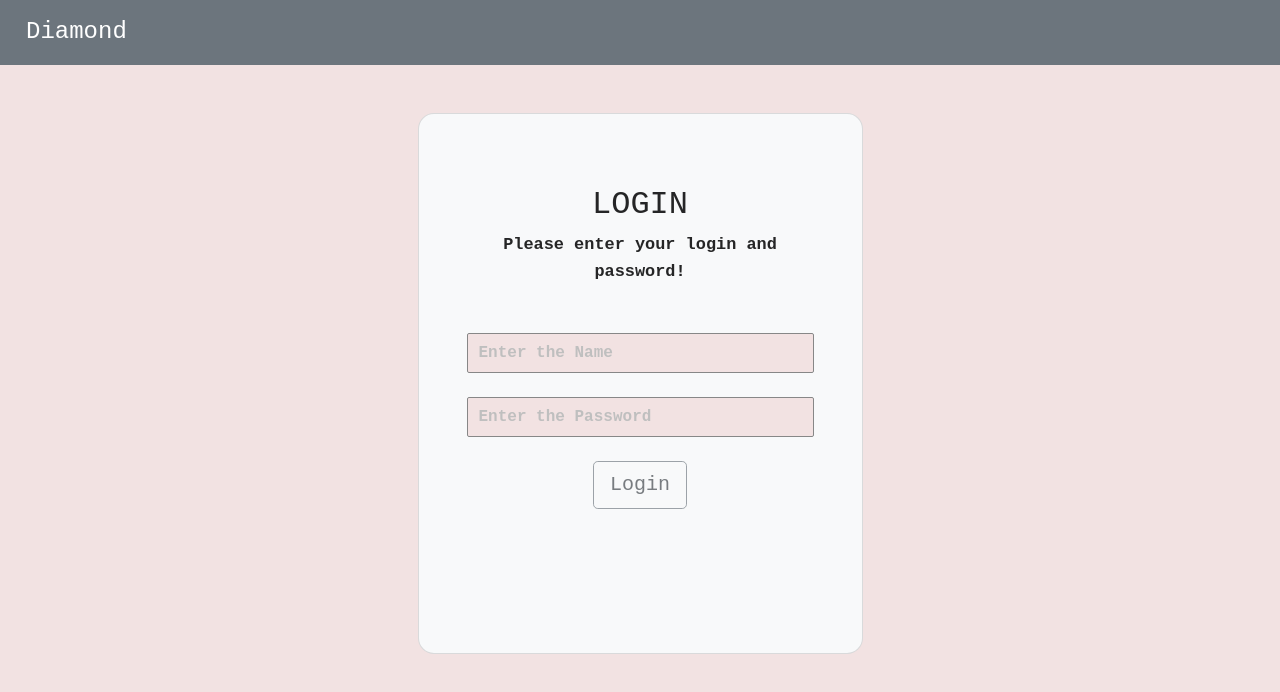
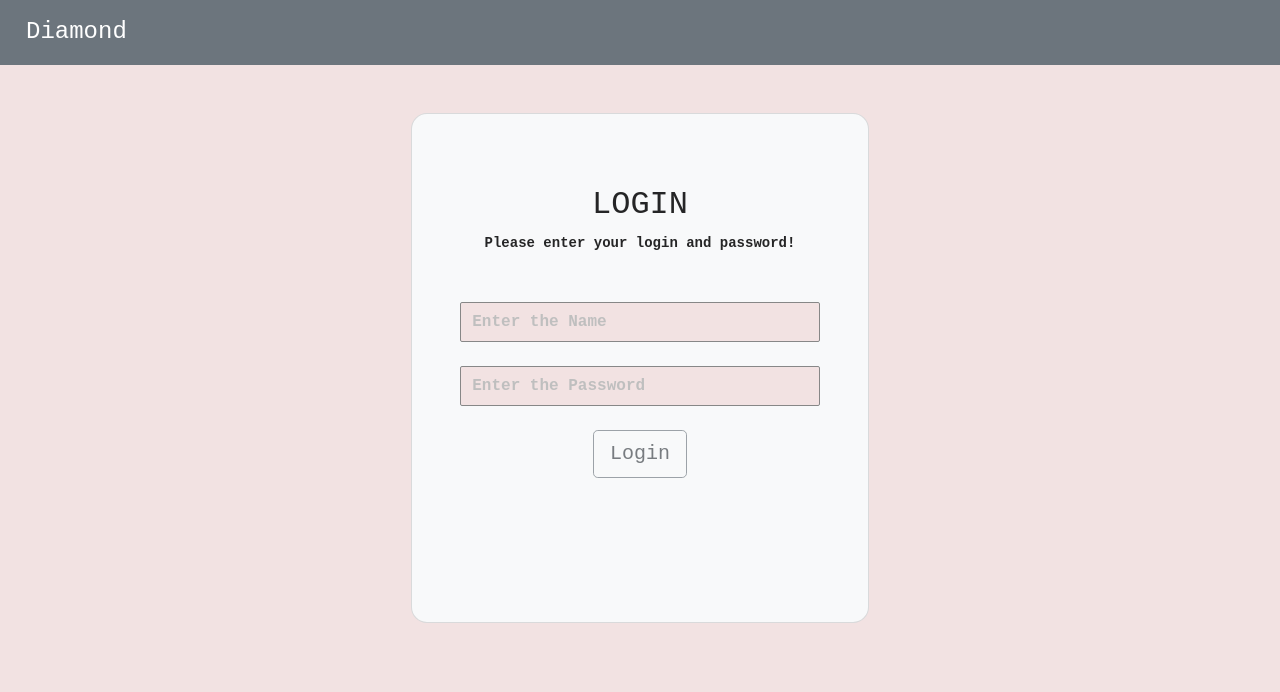
Before and after one commit to Uttam28s/DimondReport-fFront-end, a React (Create React App) app: page /#/ in a window 1280 px wide. Before the commit this address led to /#/login. Shown: the top 692 px of the page. Built offline with nearby package versions, Linux system fonts and the light colour scheme.

Commit message:
update paid functionality

```diff
--- a/package.json
+++ b/package.json
@@ -1,7 +1,7 @@
 {
   "name": "qr-code",
   "homepage": "./",
-  "version": "1.2.10",
+  "version": "1.2.13",
   "private": true,
   "scripts": {
     "start": "set PORT=3010 && react-scripts start",
--- a/src/App.js
+++ b/src/App.js
@@ -16,11 +16,10 @@ function App() {
       <HashRouter>
         <Routes>
           <Route path="/" element={<RestrictedRoutes />}>
+            <Route path="/" element={<Login />} />
             <Route path={"/login"} element={<Login />} />
-            <Route path="/" element={<Navigate to="/login" />} />
           </Route>
           <Route path="/" element={<PrivateRoute />}>
-            <Route path="*" element={<Navigate to="/diamond/user" />} />
             <Route path={"/diamond"} element={<DiamondIndex />} />
             <Route path={"/diamond/bulkUpload"} element={<BulkUpload />} />
             <Route path={"/diamond/empReport"} element={<TableEmpRecord />} />
--- a/src/Diamond/ApiConn/Api.js
+++ b/src/Diamond/ApiConn/Api.js
@@ -1,6 +1,6 @@
 import axios from "axios";
-const apiURL = "https://salary-report-api.onrender.com/api/diamond";
-// const apiURL = "http://localhost:3003/api/diamond";
+// const apiURL = "https://salary-report-api.onrender.com/api/diamond";
+const apiURL = "http://localhost:3003/api/diamond";
 
 // to Add New Worker
 export const addWorkerName = async (name, process) => {
--- a/src/Diamond/Login/Login.js
+++ b/src/Diamond/Login/Login.js
@@ -1,21 +1,10 @@
 import React, { useEffect, useState } from "react";
 import { MainTitle } from "../Common/common";
-import Form from "react-bootstrap/Form";
 import Button from "react-bootstrap/Button";
-import styled from "styled-components";
-import { Input, notification, Spin } from "antd";
+import { Input, notification, Spin, Form } from "antd";
 import { LoginConfirm } from "../ApiConn/Api";
 import { useNavigate } from "react-router-dom";
-import { useDiamondTypeHook } from "../Hooks/getDiamondType";
 
-const Loader = styled.div`
-  width: 50px;
-  height: 50px;
-  position: absolute;
-  top: 50%;
-  left: 50%;
-  margin: -25px 0 0 -25px;
-`;
 export default function Login(props) {
   const [name, setName] = useState("");
   const [password, setPassword] = useState("");
@@ -53,7 +42,8 @@ export default function Login(props) {
   return (
     <div>
       <MainTitle qrhidden ={true} hidden={true} logoutHidden={true} />
-        <Form className="container py-5 h-100" onSubmit={onClickHandle}>
+      <div className="d-flex justify-content-center align-items-center">
+        <Form className="container py-5 h-100" onFinish={onClickHandle}>
           <div className="row d-flex justify-content-center align-items-center h-100">
             <div className="col-12 col-md-8 col-lg-6 col-xl-5">
               <div
@@ -84,7 +74,7 @@ export default function Login(props) {
                         onChange={(e) => setPassword(e.target.value)}
                       />
                     </div>
-                    <Button className="btn btn-lg bg-light text-dark border-secondary" disabled={name === "" || password=== ""} type="submit">
+                    <Button className="btn btn-lg bg-light text-dark border-secondary cursor-pointer" disabled={name === "" || password=== ""} type="submit">
                       Login
                       {loader ? (
                         <>
@@ -100,6 +90,7 @@ export default function Login(props) {
             </div>
           </div>
         </Form>
+      </div>
     </div>
   );
 }
--- a/src/Diamond/Modals/MonthleyReport.js
+++ b/src/Diamond/Modals/MonthleyReport.js
@@ -18,7 +18,6 @@ export default function MonthReport(props) {
   const [loader, setLoader] = useState(false);
   const { empList } = useWorkerHook();
   const [employeeList,setEmployeeList] = useState([])
-
   const handleChange = async () => {
     let params = {
       month: month,
@@ -57,7 +56,12 @@ export default function MonthReport(props) {
       month: month,
       workerid: empName,
     };
-    await ChangePaidStatus(params);
+    await ChangePaidStatus(params).then((res) => {
+      notification["success"]({
+        message: "Status Updated Successfully",
+      });
+      setStatus('paid')
+    });
   };
 
   const employeechange = (value) => {
@@ -208,7 +212,7 @@ export default function MonthReport(props) {
                       ""
                     ) : (
                       <Button
-                        style={{ margin: "10px" }}
+                        style={{ margin: "5px" }}
                         variant="secondary"
                         onClick={() => handlePaidButton("paid")}
                       >
```
